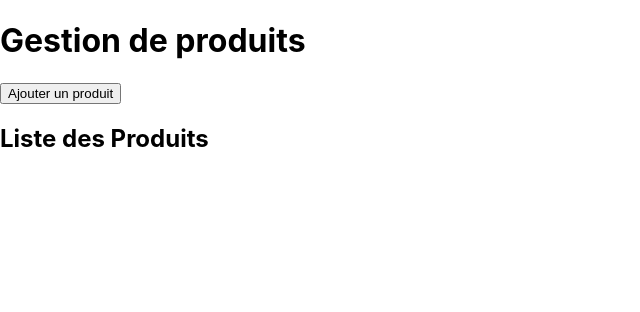
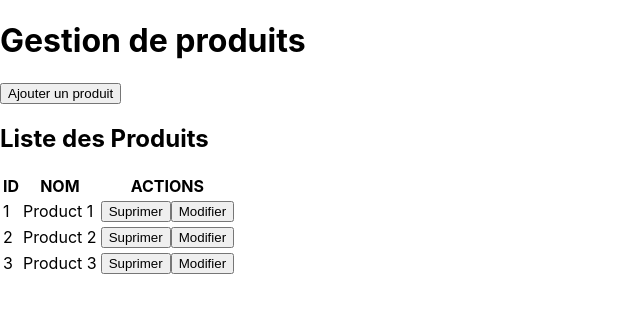
Before and after one commit to lina-22/ReactJs_07-11-22, a React (Create React App) app in the folder product-app/: page / in a window 1280 px wide. Shown: the top 312 px of the page, without its empty margins (0-640 px from the left). Built offline with nearby package versions, Linux system fonts and the light colour scheme.

Commit message:
working on productListItem

```diff
--- a/product-app/src/product/ProductDisplay.jsx
+++ b/product-app/src/product/ProductDisplay.jsx
@@ -6,8 +6,27 @@ export default class ProductDisplay extends React.Component {
     constructor(props) {
         super(props)
         this.state = {
-            showFrom: false
+            showFrom: false,
+            products: [
+                {
+                    id: 1,
+                    name: "Product 1"
+
+                },
+                {
+                    id: 2,
+                    name: "Product 2"
+
+                },
+                {
+                    id: 3,
+                    name: "Product 3"
+
+                },
+            ]
         }
+
+
         //on lie this à notre méthode
         this.handleShowFormBtn = this.handleShowFormBtn.bind(this)
     }
@@ -25,7 +44,10 @@ export default class ProductDisplay extends React.Component {
                 <button onClick={this.handleShowFormBtn}>
                     {this.state.showFrom ? "Afficher la liste" : "Ajouter un produit"}
                 </button>
-                {this.state.showFrom ? <ProductForm /> : <ProductTable />}
+                {this.state.showFrom ?
+                    <ProductForm />
+                    :
+                    <ProductTable products={this.state.products} />}
             </div>
         )
     }
--- /dev/null
+++ b/product-app/src/product/ProductListItem.jsx
@@ -0,0 +1,15 @@
+export default function ProductListItem(props) {
+    const prod = props.product
+    return (
+        <tr key={prod.id.toString()}>
+            <td>{prod.id}</td>
+            <td>{prod.name}</td>
+            <td>
+                <button>Suprimer</button>
+                <button>Modifier</button>
+            </td>
+
+
+        </tr>
+    )
+}
--- a/product-app/src/product/ProductTable.jsx
+++ b/product-app/src/product/ProductTable.jsx
@@ -1,5 +1,23 @@
+import ProductListItem from "./ProductListItem";
+
 export default function ProductTable(props) {
+    console.log(props.products);
     return (
-        <h2>Liste des Produits</h2>
+        <>
+            <h2>Liste des Produits</h2>
+            <table>
+
+                <tr>
+                    <th>ID</th>
+                    <th>NOM</th>
+                    <th>ACTIONS</th>
+                </tr>
+                {props.products.map((prod) => {
+                    return <ProductListItem
+                        Key={prod.id.toString}
+                        product={prod} />
+                })}
+            </table>
+        </>
     )
 }
```
